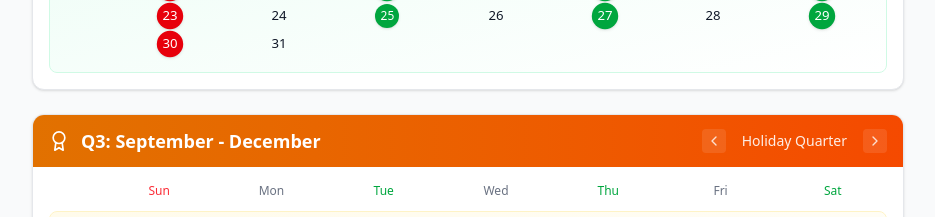
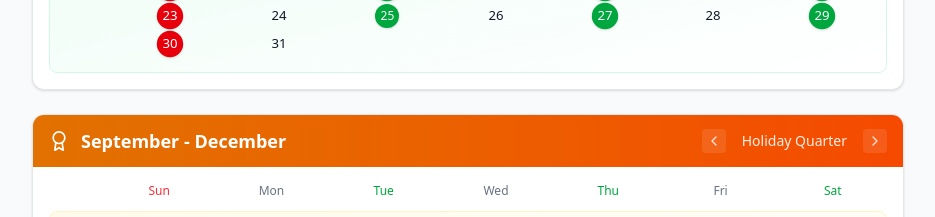
Before and after one commit to jeffkaberagithara-guru/pcea-calendar, a React (Vite) app: page / in a window 1280 px wide. Shown: the part 1800-2017 px from the top of the page, without its empty margins (0-935 px from the left). Built offline with nearby package versions, Linux system fonts and the light colour scheme.

Commit message:
Modified Quarter Three component

```diff
--- a/src/components/QuarterThree.jsx
+++ b/src/components/QuarterThree.jsx
@@ -4,7 +4,7 @@ import { getMonthData, getEventTypeColor, ALL_MONTHS, WEEKDAYS } from "../events
 
 function QuarterThree({ events, onEventSelect, selectedEvent }) {
     const year = 2026;
-    const title = "Q3: September - December";
+    const title = "September - December";
     const subTitle = "Holiday Quarter";
 
     const months = ALL_MONTHS.slice(8, 12);
```
